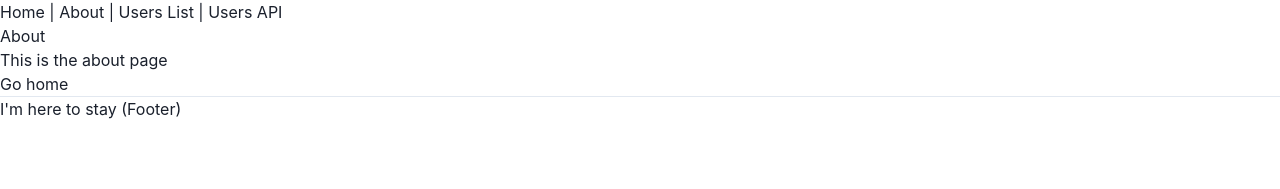
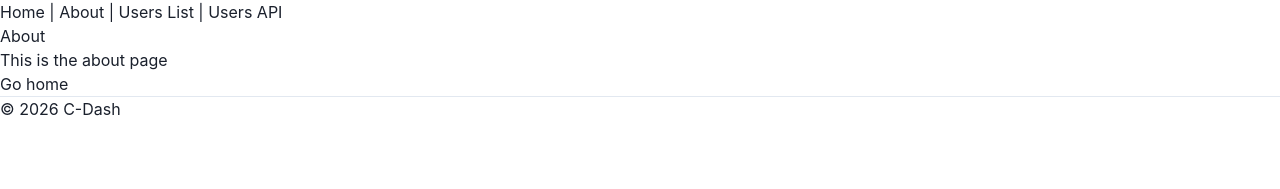
Before and after one commit to alternayte/c-dash, a Next.js app: page /about in a window 1280 px wide. Shown: the top 189 px of the page. Built offline with nearby package versions, Linux system fonts and the light colour scheme.

Commit message:
Factoree: Show a copyright line in the c-dash footer
Run ID: d95250e1-5387-4fcc-aa73-51cc0d7d7434
Base SHA: f4aafc939b51c35c4fdd0fca887c6fe372276014
Patch SHA-256: 32cdfca74cc76261518d3487a5b7862eb8fc3d6732546133ee6f0d9e187fd314

```diff
--- a/components/Layout.tsx
+++ b/components/Layout.tsx
@@ -33,7 +33,7 @@ const Layout = ({ children, title = 'This is the default title' }: Props) => (
     {children}
     <footer>
       <hr />
-      <span>I'm here to stay (Footer)</span>
+      <span>© 2026 C-Dash</span>
     </footer>
   </div>
 )
```
Also changed, not shown: 1 other file (tests, documents, lock files or other folders).
